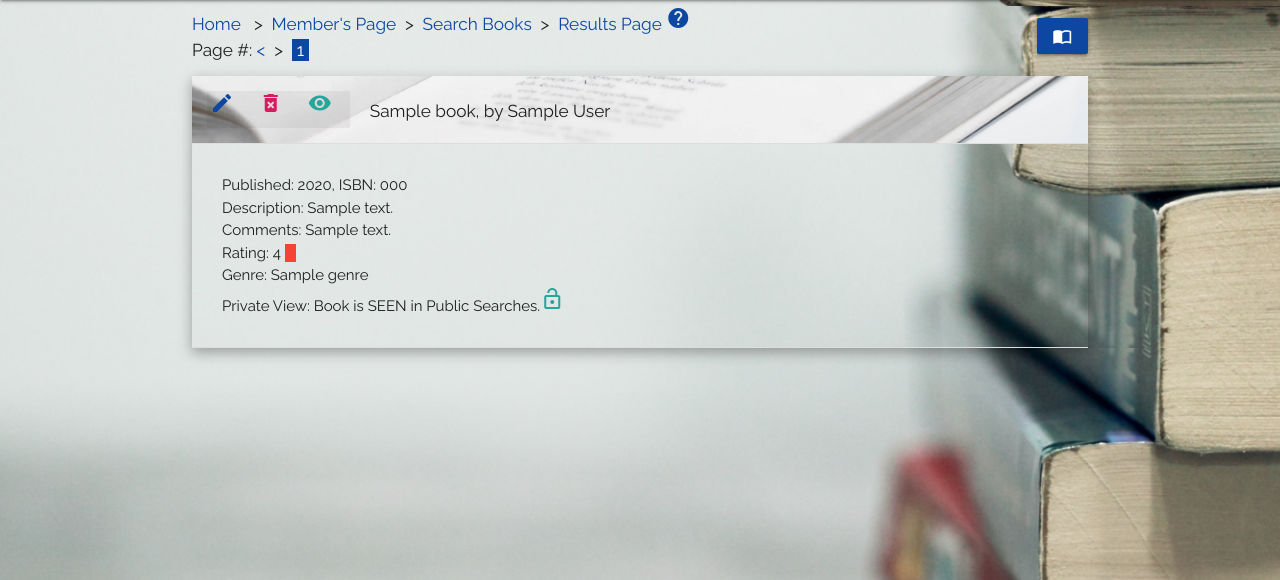
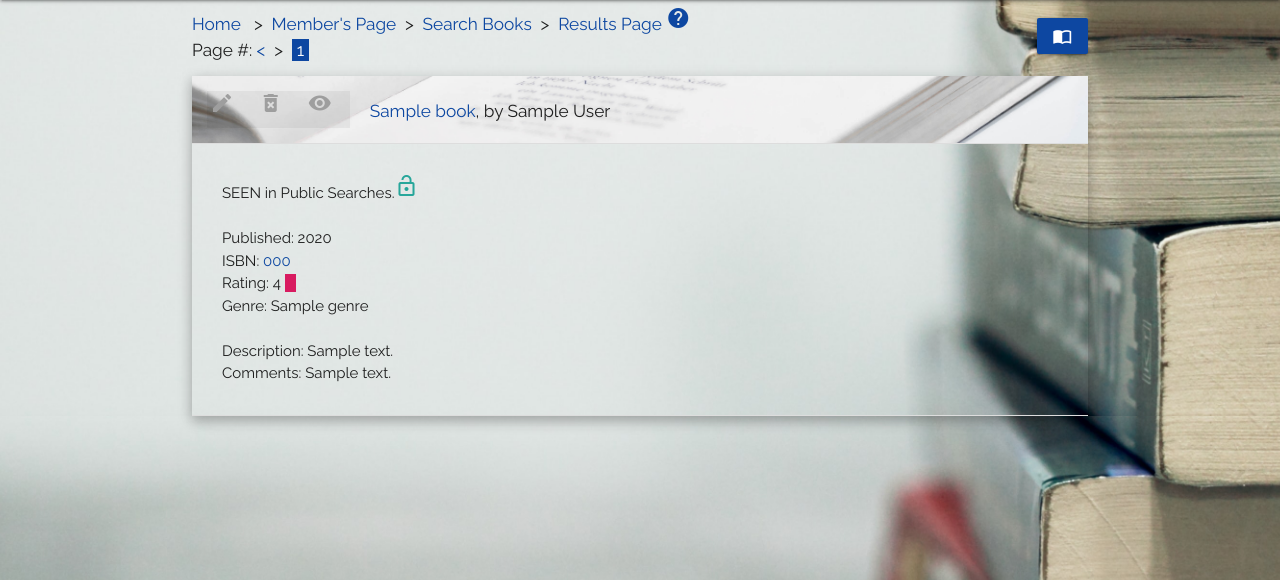
Before and after one commit to NaoiseGaffney/BookRepository, a Python web app: template templates/search_results.html in a window 1280 px wide, after a click that opens the changed part. Shown: the part 64-644 px from the top of the page. Run offline with Jinja, Linux system fonts and the light colour scheme; the template is opened without the code that fills it: most values are stand-ins (such as "Sample title", 1, 10 or a date in 2020); some libraries are stand-ins or nearby versions.

Commit message:
Improved the book layout and consistent colour scheme for icons in 'members.html' and 'search_results.html'. Added links to ISBN Search (using ISBN for exact match) for each ISBN in the collapsible-body, and a link to Amazon UK for each book title (using ISBN for exact match).

```diff
--- a/templates/search_results.html
+++ b/templates/search_results.html
@@ -64,28 +64,9 @@
         {% if book.private_view and book.user != current_user.username %}
         <li>
             <div class="collapsible-header">
-                <div class="book_spine">
-                    <a href="{{url_for('edit_book', book_id=book.id)}}"><i
-                            class="material-icons blue-text text-darken-4">create</i></a>
-                    <a class="modal-trigger" href="#delete_book_{{book.id}}"><i
-                            class="material-icons pink-text text-darken-1">delete_forever</i></a>
-                    <i class="material-icons teal-text text-lighten-1">visibility</i>
-
-                    <div id="delete_book_{{book.id}}" class="modal">
-                        <div class="modal-content">
-                            <h6>Deleting Book: HIDDEN, by HIDDEN</h6>
-                            <p>This action will permanently delete this book from your Book Repository. Are you sure you
-                                wish to
-                                do this?</p>
-                        </div>
-                        <div class="modal-footer">
-                            <a href="{{url_for('delete_book', book_id=book.id)}}" class="modal-close btn blue darken-4"><i
-                                    class="material-icons white-text">delete_forever</i>&nbsp;Yes</a>
-                            <a href="#!" class="modal-close btn blue darken-4"><i
-                                    class="material-icons white-text">pan_tool</i>&nbsp;No</a>
-                        </div>
-                    </div>
-
+                <div class="book_spine"><i class="material-icons grey-text">create</i>
+                    <i class="material-icons grey-text">delete_forever</i></a>
+                    <i class="material-icons grey-text">visibility</i>
                 </div>
                 <div>
                     <h6>HIDDEN, by HIDDEN</h6>
@@ -99,6 +80,11 @@
         <li>
             <div class="collapsible-header">
                 <div class="book_spine">
+                    {% if book.user !=  current_user.username %}
+                        <i class="material-icons grey-text">create</i>
+                        <i class="material-icons grey-text">delete_forever</i></a>
+                        <i class="material-icons grey-text">visibility</i>
+                    {% else %}
                     <a href="{{url_for('edit_book', book_id=book.id)}}"><i
                             class="material-icons blue-text text-darken-4">create</i></a>
                     <a class="modal-trigger" href="#delete_book_{{book.id}}"><i
@@ -120,32 +106,33 @@
                                     class="material-icons white-text">pan_tool</i>&nbsp;No</a>
                         </div>
                     </div>
+                    {% endif %}
 
                 </div>
                 <div>
-                    <h6>{{book.title}}, by {{book.author}}</h6>
+                    <h6><a href="https://www.amazon.co.uk/s?k={{book.ISBN}}" target="_blank" rel="noopener" class="tooltipped" data-position="right" role="tooltip" tabindex="10" data-tooltip="Link to the book at Amazon UK.">{{book.title}}</a>, by {{book.author}}</h6>
                 </div>
             </div>
             <div class="collapsible-body">
-                <p>Published: {{book.year}}, ISBN: {{book.ISBN}}</p>
+                {% if book.private_view %}
+                <p>HIDDEN from Public Searches.<i class="material-icons pink-text darken-1">lock</i></p>
+                {% else %}
+                <p>SEEN in Public Searches.<i class="material-icons teal-text text-lighten-1">lock_open</i></p>
+                {% endif %}
+                <p>&nbsp;</p>
+                <p>Published: {{book.year}}</p>
+                <p>ISBN: <a href="https://isbnsearch.org/isbn/{{book.ISBN}}" target="_blank" rel="noopener" class="tooltipped" data-position="right" role="tooltip" tabindex="20" data-tooltip="Link to the book at ISBN Search.">{{book.ISBN}}</a></p>
+                {% if book.rating > 7 %}
+                <p>Rating: {{ book.rating }} <span class="teal lighten-1 book_spine">&nbsp;&nbsp;&nbsp;</span></p>
+                {% elif book.rating > 5 %}
+                <p>Rating: {{ book.rating }} <span class="blue darken-4 book_spine">&nbsp;&nbsp;&nbsp;</span></p>
+                {% else %}
+                <p>Rating: {{ book.rating }} <span class="pink darken-1 book_spine">&nbsp;&nbsp;&nbsp;</span></p>
+                {% endif %}
+                <p>Genre: {{book.genre}}</p>
+                <p>&nbsp;</p>
                 <p>Description: {{book.short_description}}</p>
                 <p>Comments: {{book.comments}}</p>
-                {% if book.rating > 7 %}
-                <p>Rating: {{ book.rating }} <span class="green book_spine">&nbsp;&nbsp;&nbsp;</span></p>
-                {% elif book.rating > 5 %}
-                <p>Rating: {{ book.rating }} <span class="orange book_spine">&nbsp;&nbsp;&nbsp;</span></p>
-                {% else %}
-                <p>Rating: {{ book.rating }} <span class="red book_spine">&nbsp;&nbsp;&nbsp;</span></p>
-                {% endif %}
-                <p>Genre: {{book.genre}}</p>
-                {% if book.private_view %}
-                <p>Private View: Book is HIDDEN from Public Searches.<i
-                        class="material-icons pink-text text-accent-2">lock</i>
-                </p>
-                {% else %}
-                <p>Private View: Book is SEEN in Public Searches.<i
-                        class="material-icons teal-text text-lighten-1">lock_open</i></p>
-                {% endif %}
             </div>
         </li>
         {% endif %}
```
Also changed, not shown: templates/members.html (+18 -17 lines).
